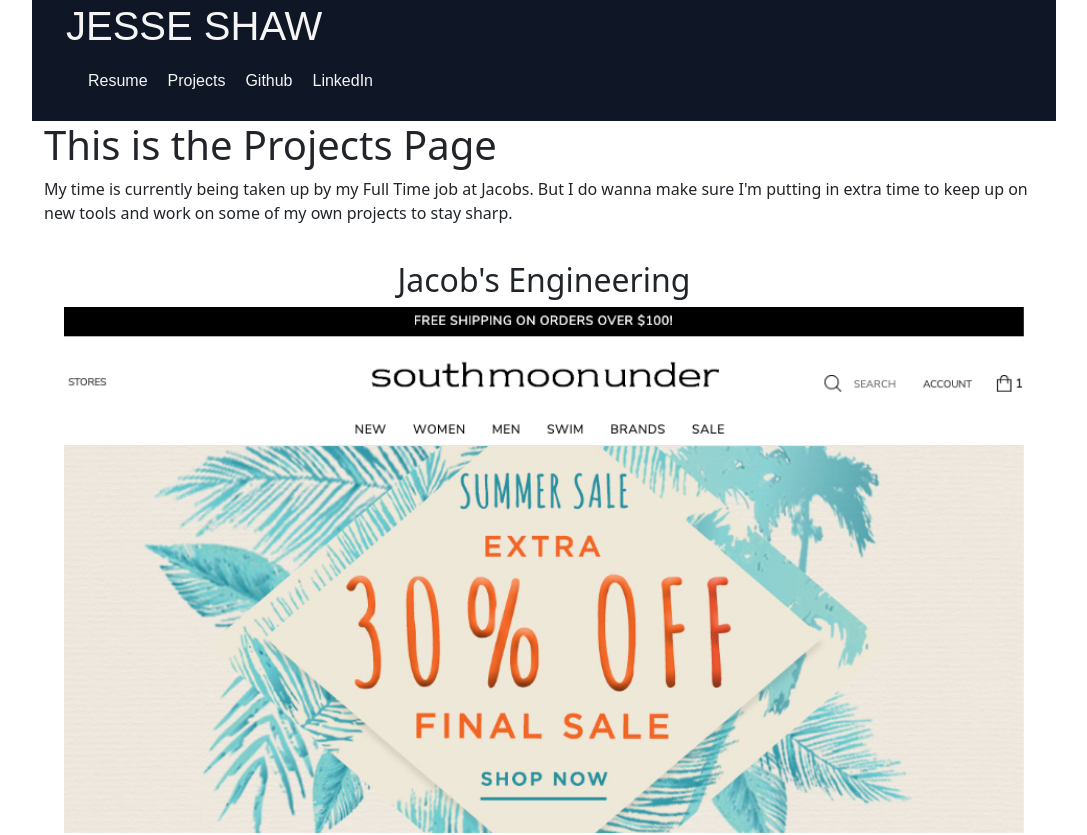
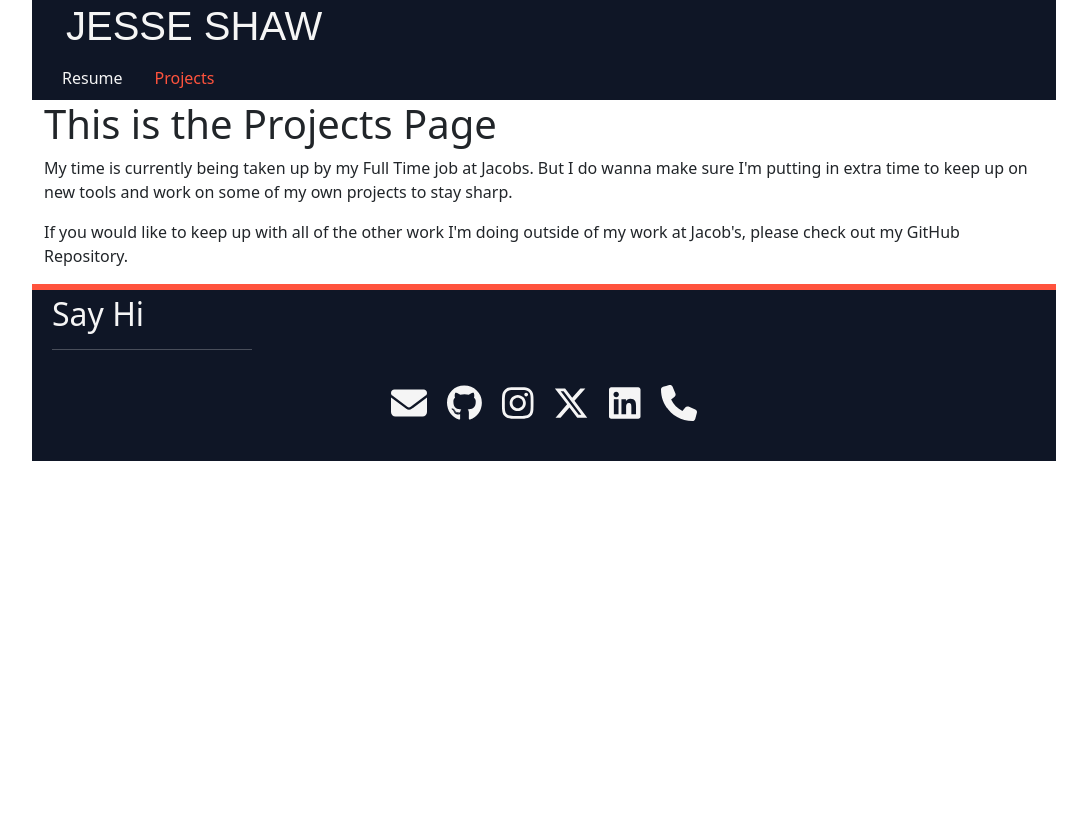
Before and after one commit to JesseShawCodes/portfolio, a React (Create React App) app: page /projects in a window 1280 px wide. Shown: the top 835 px of the page, without its empty margins (96-1183 px from the left). After the commit the page ends 800 px from the top, so only its background shows below. Built offline with nearby package versions, Linux system fonts and the light colour scheme.

Commit message:
Various updates to components, stylesheet

```diff
--- a/docker-compose.yml
+++ b/docker-compose.yml
@@ -8,7 +8,7 @@ services:
       context: ./
       target: development
     ports:
-      - 3000:3000
+      - 3001:3000
     stdin_open: true
     volumes:
       - ./:/usr/src/app
--- a/src/App.css
+++ b/src/App.css
@@ -28,6 +28,16 @@ main {
   font-size: 24px; /* Set a font size */
   font-weight: 100;
   padding: 10px;
+  border-radius: 12px;
+}
+
+.download_button:hover {
+  background-color: #263761; /* Green background */
+  color: white; /* White text */
+  font-size: 24px; /* Set a font size */
+  font-weight: 100;
+  padding: 10px;
+  border-radius: 12px;
 }
 
 .download_button > .fa-download {
@@ -38,6 +48,10 @@ main {
 .image_container > img {
   max-width: 400px;
   background-color: pink;
+}
+
+main {
+  height: 100%;
 }
 
 
--- a/src/components/footer/footer.css
+++ b/src/components/footer/footer.css
@@ -14,16 +14,16 @@ section.footer-nav {
     text-align: center;
 }
 
-nav li,
 footer ul {
     list-style-type: none;
     padding: 0px;
+    display: flex;
+    justify-content: center;
 }
 
-nav li,
 footer li {
     margin: 10px 10px;
-    display: -webkit-inline-box;
+    font-size: 36px;
 }
 footer > section > ul > li > a {
     color: #f5f5f5;
--- a/src/components/heading/heading.css
+++ b/src/components/heading/heading.css
@@ -18,7 +18,7 @@ a.name-text-link {
 }
 
 header a {
-    color: #f5f5f5
+    color: #f5f5f5 !important;
 }
 
 a.jumper {
@@ -29,6 +29,15 @@ a.jumper {
 header a:hover {
     /*text-decoration: underline;*/
     color: #ff533d;
+}
+
+.links {
+    display: flex;
+    justify-content: flex-start;
+}
+
+.active {
+    color: #ff533d !important;
 }
 
 @media only screen and (max-width: 600px) {
--- a/src/components/heading/heading.js
+++ b/src/components/heading/heading.js
@@ -1,5 +1,7 @@
 import React from 'react';
-import './heading.css'
+import './heading.css';
+
+import { NavLink } from 'react-router-dom';
 
 export default function Heading(props) {
     return (
@@ -9,12 +11,9 @@ export default function Heading(props) {
                 <a href="/" className="name-text-link"><h1 className="name-text" >Jesse Shaw</h1></a>
             </section>
             <nav>
-
-            <ul className="links">
-                <li><a className="jumper" href="/resume" rel="noopener noreferrer">Resume</a></li>
-                <li><a className="jumper" href="/projects" rel="noopener noreferrer">Projects</a></li>
-                <li><a className="jumper" target="_blank" href="https://github.com/JesseShawCodes" rel="noopener noreferrer">Github</a></li>
-                <li><a className="jumper" target="_blank" href="https://www.linkedin.com/in/thejesseshaw/" rel="noopener noreferrer">LinkedIn</a></li>
+            <ul className="links nav">
+                <li className='nav-item'><NavLink className={({ isActive }) => (isActive ? 'nav-link active' : 'nav-link inactive')} to='/resume'>Resume</NavLink></li>
+                <li className='nav-item'><NavLink className={({ isActive }) => (isActive ? 'nav-link active' : 'nav-link inactive')} to='/projects'>Projects</NavLink></li>
             </ul>
             </nav>
 
--- a/src/components/projects/projects.js
+++ b/src/components/projects/projects.js
@@ -1,24 +1,4 @@
-/*
-            {
-                data.projects.map((project) => (
-                <Portfolio
-                    key={project.id}
-                    screenshot={smuScreenshot}
-                    logo={smu_logo}
-                    projectname="jacobs-engineering"
-                    sitename={project.sitename}
-                    description={project.description}
-                    technologies="html"
-                    applink={project.applink}
-                />
-                ))
-            }
-*/
 
-import data from '../../data/data.json'
-import Portfolio from '../portfolio/portfolio';
-import smuScreenshot from '../../images/smu_screenshot.png'
-import smu_logo from '../../images/smu_logo.png'
 
 const ProjectsPage = () =>
 (
@@ -28,21 +8,9 @@ const ProjectsPage = () =>
         <p>
             My time is currently being taken up by my Full Time job at Jacobs. But I do wanna make sure I'm putting in extra time to keep up on new tools and work on some of my own projects to stay sharp.
         </p>
+        <p>If you would like to keep up with all of the other work I'm doing outside of my work at Jacob's, please check out my GitHub Repository.</p>
     </div>
-    {
-                data.projects.map((project) => (
-                <Portfolio
-                    key={project.id}
-                    screenshot={smuScreenshot}
-                    logo={smu_logo}
-                    projectname="jacobs-engineering"
-                    sitename={project.sitename}
-                    description={project.description}
-                    technologies="html"
-                    applink={project.applink}
-                />
-                ))
-            }    </div>
+    </div>
 )
 
 
--- a/src/components/resume/resume.js
+++ b/src/components/resume/resume.js
@@ -5,19 +5,22 @@ import { faDownload } from '@fortawesome/free-solid-svg-icons';
 
 import 'bootstrap/dist/css/bootstrap.css';
 
+import resume from '../../data/JesseShaw_Resume.pdf'
 export default function Landing(props) {
   return (
-      <>
+      <div className='container'>
       <h1>
         Resume
       </h1>
-      <button className='download_button'>
-      Download CSV <FontAwesomeIcon icon={faDownload} />
-      </button>
-      <div>
+      <a href={resume} download="JesseShaw_Resume" target='_blank' rel="noreferrer">
+        <button className='download_button'>
+          Download CV <FontAwesomeIcon icon={faDownload} />
+        </button>
+      </a>
+      <div style={{maxWidth: '700px', margin: '0px auto'}}>
         {
           props.content.map((item) =>
-            <section>
+            <section className="card my-2 p-3">
               <h2>{item.company}</h2>
 
 
@@ -35,6 +38,6 @@ export default function Landing(props) {
           )
         }
       </div>
-      </>
+      </div>
   );
 }
--- a/src/components/whoiam/whoiam.js
+++ b/src/components/whoiam/whoiam.js
@@ -2,11 +2,7 @@ import React from 'react';
 import './whoiam.css'
 import myPicture from '../../images/IMG_2233.JPG'
 
-// import data from "../../data/data.json"
-
-
-export default function Whoiam(props) {
-    console.log(props.props)
+export default function Whoiam() {
     return (
         <section className="about-me" id="bio">
             <section className="image">
--- a/src/data/data.json
+++ b/src/data/data.json
@@ -58,7 +58,8 @@
             "start_date": "January 2017",
             "end_date": "October 2018",
             "bullet_points": [
-                "? Bullet Point 1"
+                "Supervised students in a variety of school-related settings and activities.",
+                "Monitored and evaluated student performance following Anne Arundel County procedures and practices."
             ],
             "image": "/images/AACPS.jpg"
         },
@@ -68,8 +69,9 @@
             "start_date": "September 2013",
             "end_date": "December 2016",
             "bullet_points": [
-                "? Bullet Point 1",
-                "Test Value"
+                "Provided oversight for the timely submission of deliverables, moderated client meetings, and ensured projects remain within budget. Coordinated meetings with stakeholders.",
+                "Assisted with creation and launch of the NWBC GROW Her Business Site built with WordPress. The site was featured in Fortune Magazine in June 2016. (See Link Below)",
+                "Assisted senior researchers in the design, development, and deployment of surveys using Survey Monkey and the MAX Survey tool. These surveys supported research for Women’s Business Centers, as well as Regional Innovation Cluster (RIC) and ScaleUp Initiative and provided input to project findings."
             ],
             "image": "/images/optimal_square_logo.webp"
         }
```
Also changed, not shown: 1 other file (tests, documents, lock files or other folders).
